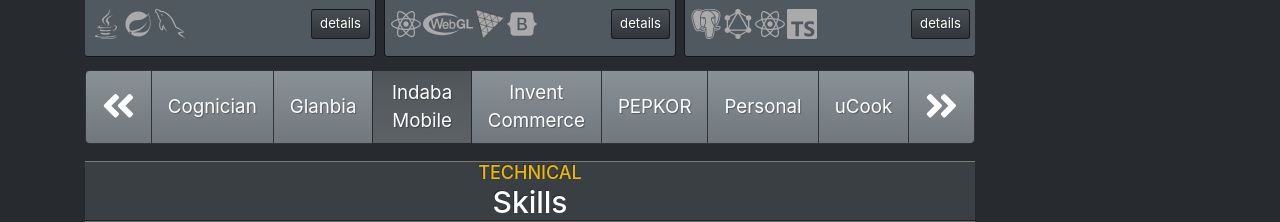
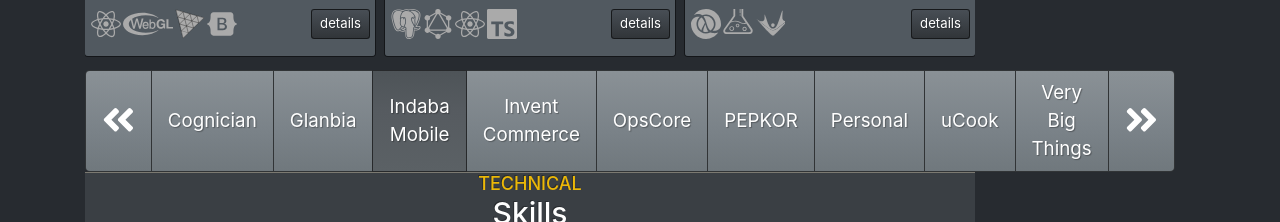
Before and after one commit to dudleycraig/functional, a React (Create React App) app in the folder client/: page /portfolio in a window 1280 px wide. Shown: the part 379-601 px from the top of the page. Built offline with nearby package versions, Linux system fonts and the light colour scheme; no server answers.

Commit message:
changed hmr versions due browser updates

```diff
--- a/client/package.json
+++ b/client/package.json
@@ -52,7 +52,7 @@
     "react-bootstrap": "^1.4.0",
     "react-dom": "^16.13.1",
     "react-router-dom": "^5.2.0",
-    "react-scripts": "3.4.3",
+    "react-scripts": "^5.0.1",
     "redocx": "^1.1.4",
     "zustand": "^3.3.1"
   },
--- a/client/src/store.js
+++ b/client/src/store.js
@@ -40,7 +40,7 @@ const useStore = create((set, get) => {
         })),
     },
     carousel: {
-      midIndex: 3,
+      midIndex: 4,
       setMidIndex: (midIndex) => set((state) => ({ carousel: { ...state.carousel, midIndex: midIndex } })),
       shift: (direction) => {
         switch (direction) {
@@ -258,6 +258,42 @@ const useStore = create((set, get) => {
           header: 'Glanbia',
           brief: 'Java backend of B2B eCommerce on Hybris (spring) of address and payment models.',
           technologies: ['spring-boot', 'hybris', 'postgresql'],
+        },
+        {
+          name: 'opscore',
+          duration: { from: '2021', to: '2021' },
+          active: false,
+          images: {
+            xs: [{ status: 'no-image', src: 'images/portfolio/glanbia/xs.glanbia.png' }],
+            lg: [
+              {
+                status: 'no-image',
+                description: 'Java backend of B2B eCommerce on Hybris (spring) of address and payment models.',
+                src: 'images/portfolio/glanbia/lg.glanbia.png',
+              },
+            ],
+          },
+          header: 'OpsCore',
+          brief: 'Javascript serverless frontend mining resource management using firebase.',
+          technologies: ['javascript', 'firebase', 'react'],
+        },
+        {
+          name: 'vbt',
+          duration: { from: '2022', to: '2022' },
+          active: false,
+          images: {
+            xs: [{ status: 'no-image', src: 'images/portfolio/glanbia/xs.glanbia.png' }],
+            lg: [
+              {
+                status: 'no-image',
+                description: 'Java backend of B2B eCommerce on Hybris (spring) of address and payment models.',
+                src: 'images/portfolio/glanbia/lg.glanbia.png',
+              },
+            ],
+          },
+          header: 'Very Big Things',
+          brief: 'Clojure/ClojureScript development of blockchain B2C and B2B mobile applications.',
+          technologies: ['clojure', 'clojurescript', 'react-native', 'helix', 'keechma.next', 'tailwindcss'],
         },
       ],
     },
--- a/client/src/styles/carousel.scss
+++ b/client/src/styles/carousel.scss
@@ -51,6 +51,8 @@
         margin-left: auto;
       }
     }
+  }
+  .control-items {
   }
 }
 
--- a/client/webpack.config.js
+++ b/client/webpack.config.js
@@ -119,7 +119,7 @@ module.exports = {
     inline: true,
     hot: true,
     host: '0.0.0.0',
-    port: 8080,
+    port: 3001,
     disableHostCheck: true,
   },
 };
```
